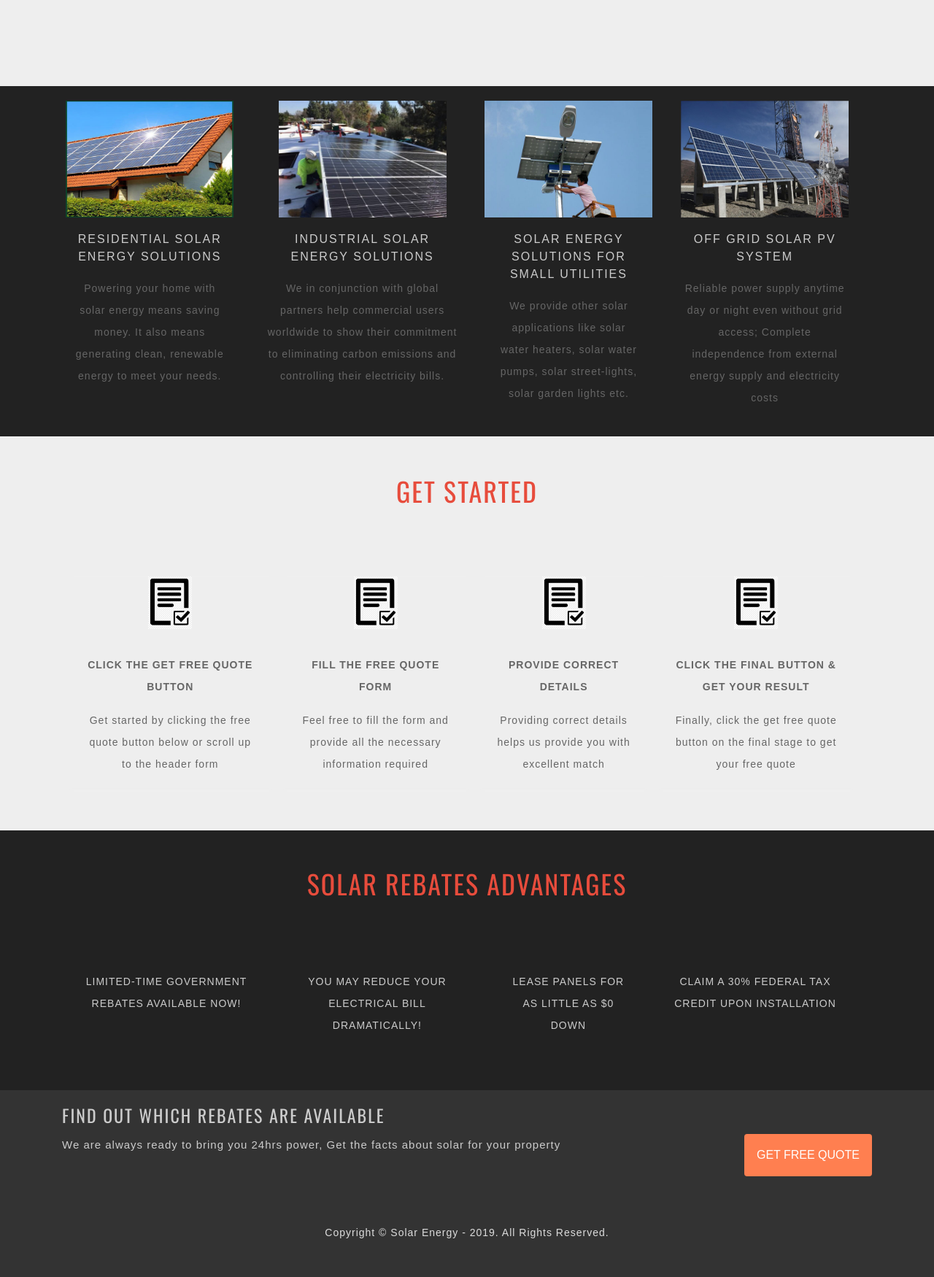
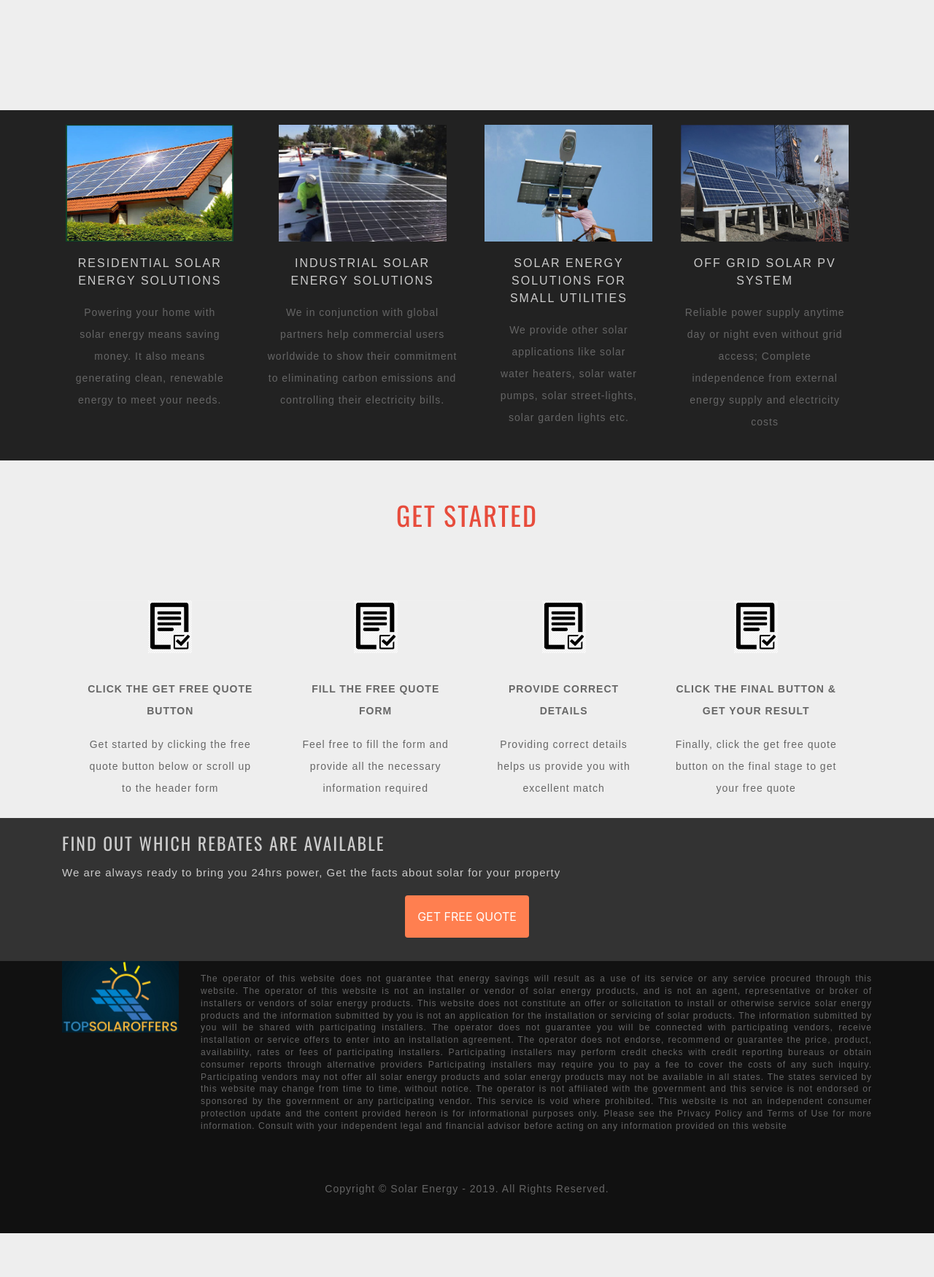
Before and after one commit to increase21/gratis-solar-2, a PHP site: page / in a window 1280 px wide. Shown: the part 1209-2959 px from the top of the page at 73% size. After the commit the page ends 2899 px from the top, so only its background shows below. Run offline with PHP 8.4, Linux system fonts and the light colour scheme; some libraries are stand-ins or nearby versions.

Commit message:
addition of logo

```diff
--- a/index.html
+++ b/index.html
@@ -66,23 +66,31 @@
       <!-- BG image and overlay -->
       <div class="welcome-img bg-img-lit prlx" style="background-image: url(images/img/background.jpg)">
 
-         <div id="carouselExampleIndicators" class="carousel slide" data-ride="carousel" data-interval="15000">
+         <div id="carouselExampleIndicators" class="carousel slide" data-ride="carousel">
             <ol class="carousel-indicators">
                <li data-target="#carouselExampleIndicators" data-slide-to="0" class="active"></li>
                <li data-target="#carouselExampleIndicators" data-slide-to="1"></li>
                <li data-target="#carouselExampleIndicators" data-slide-to="2"></li>
-               <li data-target="#carouselExampleIndicators" data-slide-to="3"></li>
-               <li data-target="#carouselExampleIndicators" data-slide-to="4"></li>
+               <!-- <li data-target="#carouselExampleIndicators" data-slide-to="3"></li> -->
+               <!-- <li data-target="#carouselExampleIndicators" data-slide-to="4"></li> -->
             </ol>
             <div class="carousel-inner">
-               <div class="carousel-item active">
-                  <img class="d-block w-100" src="./images/solar-slider/strt-light.jpg" alt="First slide">
+               <!-- <div class="carousel-item active">
+                  <img class="d-block w-100" src="./images/solar-slider/st.jpg" alt="First slide">
                   <div class="carousel-caption d-none d-md-block">
                      <div class="container d-flex align-items-center">
                         <div class="carol-notice">
                            <h1 class="white-color">Solar Power For <span class="neon-red">Street Lighting</span></h1>
-                           <!-- <h4 class="white-color" style="text-transform: lowercase">Find out how much you can save in
-                              using solar system today </h4> -->
+                        </div>
+                     </div>
+                  </div>
+               </div> -->
+               <div class="carousel-item active">
+                  <img class="d-block w-100" src="./images/solar-slider/commercial.jpg" alt="Third slide">
+                  <div class="carousel-caption d-none d-md-block">
+                     <div class="container d-flex align-items-center">
+                        <div class="carol-notice">
+                           <h1 class="white-color">Solar Power For <span class="neon-red">Commercial Use</span></h1>
                         </div>
                      </div>
                   </div>
@@ -93,44 +101,26 @@
                      <div class="container d-flex align-items-center">
                         <div class="carol-notice">
                            <h1 class="white-color">Solar Power For <span class="neon-red">Church</span></h1>
-                           <!-- <h4 class="white-color" style="text-transform: lowercase">Find out how much you can save in
-                              using solar system today</h4> -->
                         </div>
                      </div>
                   </div>
                </div>
-               <div class="carousel-item">
-                  <img class="d-block w-100" src="./images/solar-slider/commercial.jpg" alt="Third slide">
-                  <div class="carousel-caption d-none d-md-block">
-                     <div class="container d-flex align-items-center">
-                        <div class="carol-notice">
-                           <h1 class="white-color">Solar Power For <span class="neon-red">Commercial Use</span></h1>
-                           <!-- <h4 class="white-color" style="text-transform: lowercase">Find out how much you can save in
-                              using solar system today</h4> -->
-                        </div>
-                     </div>
-                  </div>
-               </div>
-               <div class="carousel-item">
+               <!-- <div class="carousel-item">
                   <img class="d-block w-100" src="./images/solar-slider/gas-station.jpg" alt="Third slide">
                   <div class="carousel-caption d-none d-md-block">
                      <div class="container d-flex align-items-center">
                         <div class="carol-notice">
                            <h1 class="white-color">Solar Power For <span class="neon-red"> Gas Station</span></h1>
-                           <!-- <h4 class="white-color" style="text-transform: lowercase">Find out how much you can save in
-                              using solar system today</h4> -->
                         </div>
                      </div>
                   </div>
-               </div>
+               </div> -->
                <div class="carousel-item">
                   <img class="d-block w-100" src="./images/solar-slider/home.jpg" alt="Third slide">
                   <div class="carousel-caption d-none d-md-block">
                      <div class="container d-flex align-items-center">
                         <div class="carol-notice">
                            <h1 class="white-color">Solar Power For <span class="neon-red">Industries</span></h1>
-                           <!-- <h4 class="white-color" style="text-transform: lowercase">Find out how much you can save in
-                              using solar system today</h4> -->
                         </div>
                      </div>
                   </div>
@@ -364,7 +354,7 @@
          </div>
       </div>
    </section>
-
+   <!--
    <section class="margin-top-50 bg-drk py-5">
       <div class="container">
          <h1 class=" clr-green wow fadeIn text-center"><span class="neon-red custom-font">SOLAR REBATES
@@ -372,9 +362,9 @@
          </h1>
          <div class="card-box py-2 animatedParent" data-sequence="500">
             <div class="_card animated fadeInLeftShort" data-id="1">
-               <div>
-                  <!-- <img src="./images/get-stated/call.png" /> -->
-               </div>
+               <div> -->
+   <!-- <img src="./images/get-stated/call.png" /> -->
+   <!-- </div>
                <div>
                   <p class="_card_title1">
                      <a href="#" class="text-white lf">
@@ -383,9 +373,9 @@
                </div>
             </div>
             <div class="_card animated fadeInUpShort" data-id="2">
-               <div>
-                  <!-- <img src="./images/get-stated/bulb.jpg" /> -->
-               </div>
+               <div> -->
+   <!-- <img src="./images/get-stated/bulb.jpg" /> -->
+   <!-- </div>
                <div>
                   <p class="_card_title1">
                      <a href="#" class="text-white lf">You May Reduce Your Electrical Bill Dramatically!</a>
@@ -393,9 +383,9 @@
                </div>
             </div>
             <div class="_card animated fadeInDownShort" data-id="3">
-               <div>
-                  <!-- <img src="./images/get-stated/thanku.jpg" /> -->
-               </div>
+               <div> -->
+   <!-- <img src="./images/get-stated/thanku.jpg" /> -->
+   <!-- </div>
                <div>
                   <p class="_card_title1">
                      <a href="#" class="text-white lf">
@@ -404,9 +394,9 @@
                </div>
             </div>
             <div class="_card animated fadeInRightShort" data-id="4">
-               <div>
-                  <!-- <img src="./images/get-stated/installation.png" /> -->
-               </div>
+               <div> -->
+   <!-- <img src="./images/get-stated/installation.png" /> -->
+   <!-- </div>
                <div>
                   <p class="_card_title1">
                      <a href="#" class="text-white lf">Claim a 30% Federal Tax Credit upon installation</a>
@@ -415,7 +405,7 @@
             </div>
          </div>
       </div>
-   </section>
+   </section> -->
 
    <section class="bg-blk py-3">
       <div class="container">
@@ -425,19 +415,58 @@
          <div>
             <p class="text-white" style="font-size: 15px">We are always ready to bring you 24hrs power, Get the facts
                about solar for your property
-               <button class="btn bg-red white-color px-3 py-3 gfree_btn" style="float: right">GET FREE QUOTE</button>
             </p>
+            <div class="text-center">
+               <button class="btn bg-red white-color px-3 py-3 gfree_btn">GET FREE QUOTE</button>
+            </div>
          </div>
          <p style="clear: both"></p>
       </div>
    </section>
 
    <!--======================Footer Section======================-->
-   <footer class="bg-gray">
+   <footer class="bg-blk-111">
       <div class="container">
+         <div class="row">
+            <div class="col-md-2">
+               <img src="./images/logo.jpg" style="width: 100%">
+            </div>
+            <div class="col-md-10 py-3">
+               <p style="font-size: 12px; line-height: 1.4; text-align: justify;">
+                  The operator of this website does not guarantee that energy savings will result as a use of its
+                  service
+                  or any service procured through this website. The operator of this website is not an installer or
+                  vendor
+                  of solar energy products, and is not an agent, representative or broker of installers or vendors of
+                  solar
+                  energy products. This website does not constitute an offer or solicitation to install or otherwise
+                  service solar energy products and the information submitted by you is not an application for the
+                  installation or servicing of solar products. The information submitted by you will be shared with
+                  participating installers. The operator does not guarantee you will be connected with participating
+                  vendors, receive installation or service offers to enter into an installation agreement. The operator
+                  does not endorse, recommend or guarantee the price, product, availability, rates or fees of
+                  participating
+                  installers. Participating installers may perform credit checks with credit reporting bureaus or obtain
+                  consumer reports through alternative providers Participating installers may require you to pay a fee
+                  to
+                  cover the costs of any such inquiry. Participating vendors may not offer all solar energy products and
+                  solar energy products may not be available in all states. The states serviced by this website may
+                  change
+                  from time to time, without notice. The operator is not affiliated with the government and this service
+                  is
+                  not endorsed or sponsored by the government or any participating vendor. This service is void where
+                  prohibited. This website is not an independent consumer protection update and the content provided
+                  hereon
+                  is for informational purposes only. Please see the Privacy Policy and Terms of Use for more
+                  information.
+                  Consult with your independent legal and financial advisor before acting on any information provided on
+                  this website
+               </p>
+            </div>
+         </div>
          <div class="row text-center">
             <div class="col-12">
-               <div class="ftr-red padding-30 clr-white text-center">
+               <div class="ftr-red padding-30 white-color text-center">
                   <p>Copyright &copy; Solar Energy - 2019. All Rights Reserved.
                      <!-- <a href="https://themeforest.net/user/CreativeRacer">CreativeRacer.</a></p> -->
                </div>
--- a/style.css
+++ b/style.css
@@ -1245,6 +1245,9 @@ footer a {
 .carol-notice h1 {
    font-family: 'Oswald', sans-serif !important;
    text-shadow: 6px 6px 16px #000;
+   height: initial !important;
+   font-size: 70px;
+   line-height: 80px
 }
 
 .custom-font {
```
Also changed, not shown: images/Top Solar Offers/Topsolaroffers  Logo AR.jpg (added), images/Top Solar Offers/Topsolaroffers  Logo Mockup AR.jpg (added), images/Top Solar Offers/Topsolaroffers  Logo(Ver 1) AR.jpg (added), images/Top Solar Offers/Topsolaroffers  Logo(Ver 2) AR.jpg (added), images/Top Solar Offers/Topsolaroffers logo NU.jpg (added), images/Top Solar Offers/Topsolaroffers logo v2 NU.jpg (added), images/Top Solar Offers/Topsolaroffers logo v3 NU.jpg (added), images/Top Solar Offers/Topsolaroffers logo v4 NU.jpg (added), images/Top Solar Offers/Topsolaroffers-logo-v5-NU.jpg (added), images/logo-text.jpg (added), images/logo.jpg (added).
